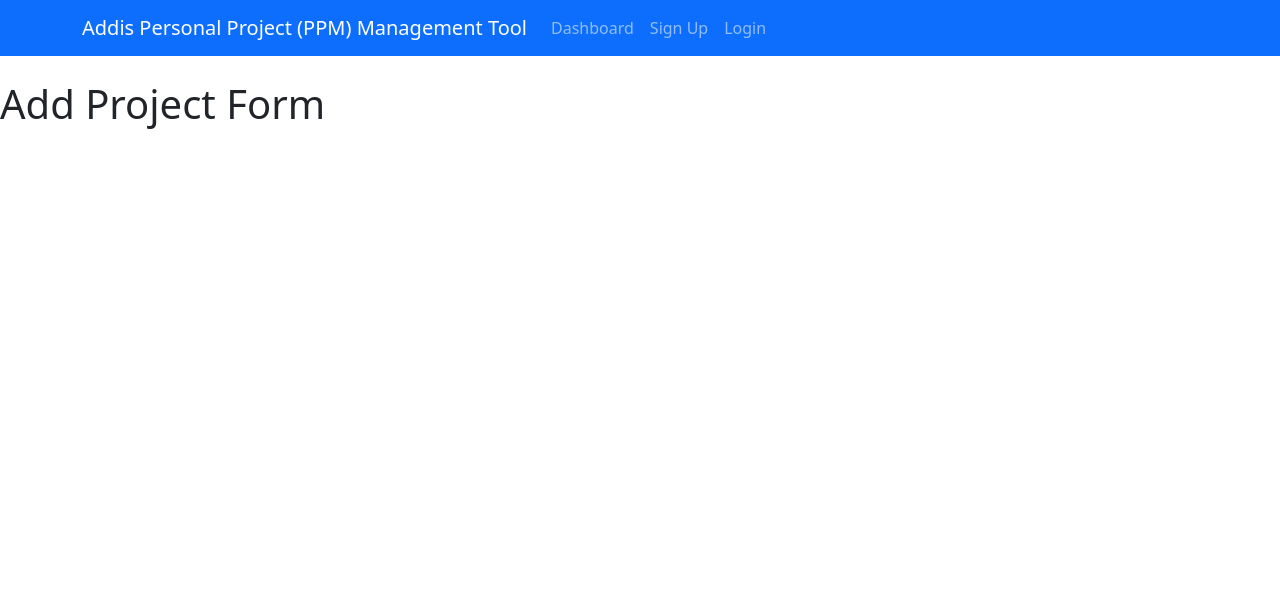
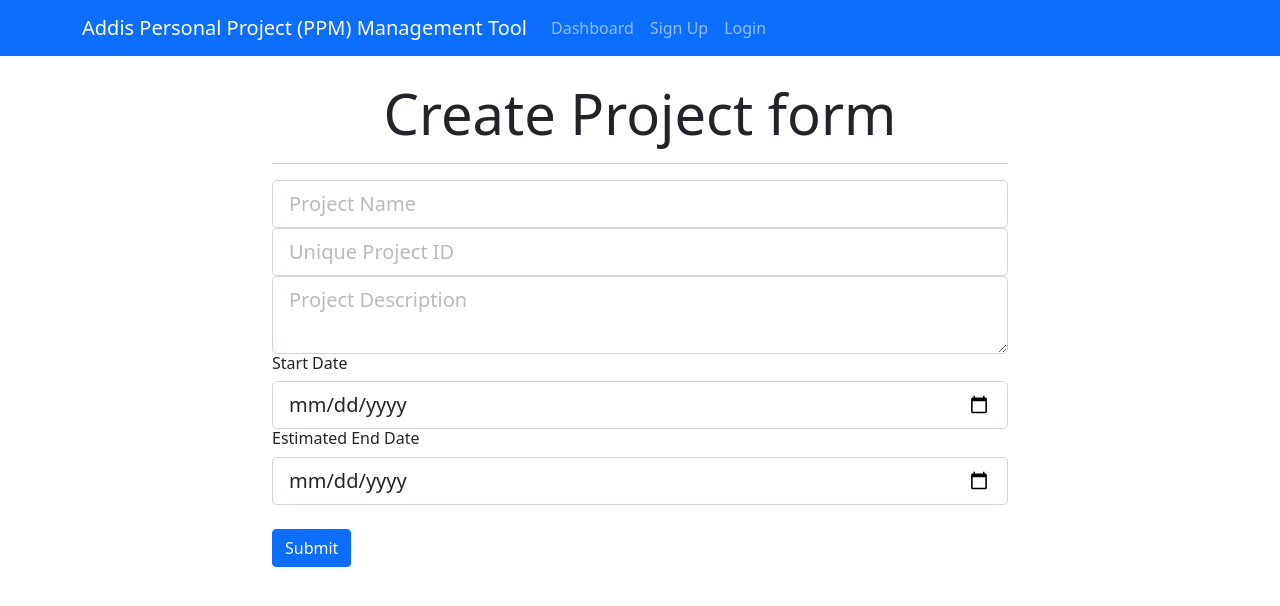
Before and after one commit to addisumm/Addis-PPMTool, a React (Create React App) app in the folder ppmtool-react-client/: page /addProject in a window 1280 px wide. Shown: the top 606 px of the page. Built offline with nearby package versions, Linux system fonts and the light colour scheme.

Commit message:
Branch17: AddProject Componen -controlled form

```diff
--- a/ppmtool-react-client/src/App.js
+++ b/ppmtool-react-client/src/App.js
@@ -12,7 +12,6 @@ class App extends Component {
       <Router>
         <div className="App">
           <Header />
-
           <Routes>
             <Route exact path="/addProject" element={<AddProject />}></Route>
             <Route exact path="/dashboard" element={<Dashboard />}></Route>
--- a/ppmtool-react-client/src/components/Project/AddProject.js
+++ b/ppmtool-react-client/src/components/Project/AddProject.js
@@ -1,10 +1,113 @@
 import React, { Component } from "react";
 
 class AddProject extends Component {
+  constructor() {
+    super();
+    this.state = {
+      projectName: "",
+      projectIdentifier: "",
+      description: "",
+      start_date: "",
+      end_date: "",
+    };
+    this.onChange = this.onChange.bind(this);
+    this.onSubmit = this.onSubmit.bind(this);
+  }
+
+  onChange(e) {
+    this.setState({ [e.target.name]: e.target.value });
+  }
+
+  onSubmit(e) {
+    e.preventDefault();
+    const newProject = {
+      projectName: this.state.projectName,
+      projectIdentifier: this.state.projectIdentifier,
+      description: this.state.description,
+      start_date: this.state.start_date,
+      end_date: this.state.end_date,
+    };
+    console.log(newProject);
+  }
+
   render() {
     return (
       <div>
-        <h1>Add Project Form</h1>
+        {
+          /*Steps to be followed::*/
+          //create name attribute input fields
+          //create constructor
+          //set state
+          //set value on input fields
+          //create onChange function
+          //set onChange on each input field
+        }
+        <div className="register">
+          <div className="container">
+            <div className="row">
+              <div className="col-md-8 m-auto">
+                <h5 className="display-4 text-center">Create Project form</h5>
+                <hr />
+                <form onSubmit={this.onSubmit}>
+                  <div className="form-group">
+                    <input
+                      type="text"
+                      className="form-control form-control-lg "
+                      placeholder="Project Name"
+                      name="projectName"
+                      value={this.state.projectName}
+                      onChange={this.onChange}
+                    />
+                  </div>
+                  <div className="form-group">
+                    <input
+                      type="text"
+                      className="form-control form-control-lg"
+                      placeholder="Unique Project ID"
+                      name="projectIdentifier"
+                      onChange={this.onChange}
+                    />
+                  </div>
+
+                  <div className="form-group">
+                    <textarea
+                      className="form-control form-control-lg"
+                      placeholder="Project Description"
+                      name="description"
+                      value={this.state.description}
+                      onChange={this.onChange}
+                    ></textarea>
+                  </div>
+                  <h6>Start Date</h6>
+                  <div className="form-group">
+                    <input
+                      type="date"
+                      className="form-control form-control-lg"
+                      name="start_date"
+                      value={this.state.start_date}
+                      onChange={this.onChange}
+                    />
+                  </div>
+                  <h6>Estimated End Date</h6>
+                  <div className="form-group">
+                    <input
+                      type="date"
+                      className="form-control form-control-lg"
+                      name="end_date"
+                      value={this.end_date}
+                      onChange={this.onChange}
+                    />
+                  </div>
+
+                  <input
+                    type="submit"
+                    className="btn btn-primary btn-block mt-4"
+                  />
+                </form>
+              </div>
+            </div>
+          </div>
+        </div>
       </div>
     );
   }
```
